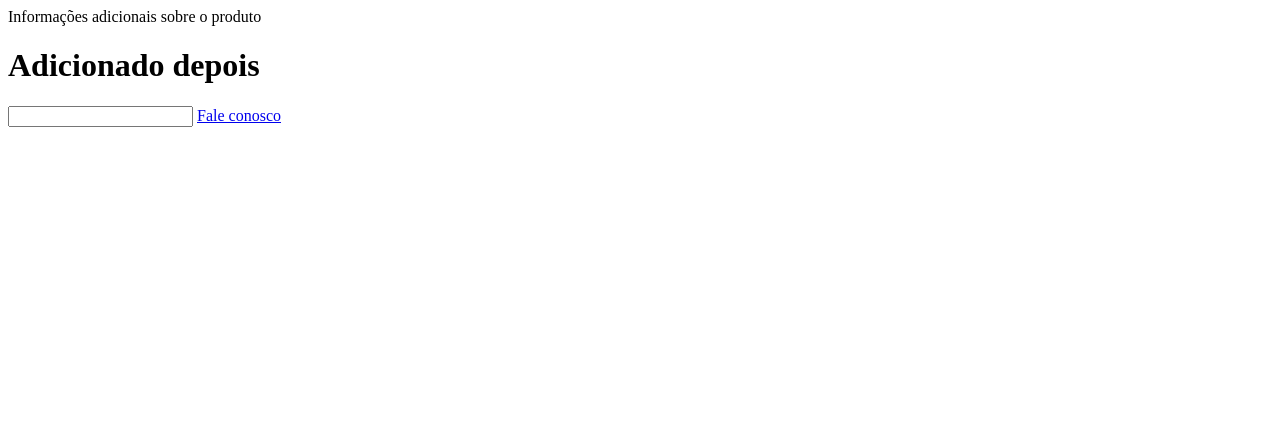
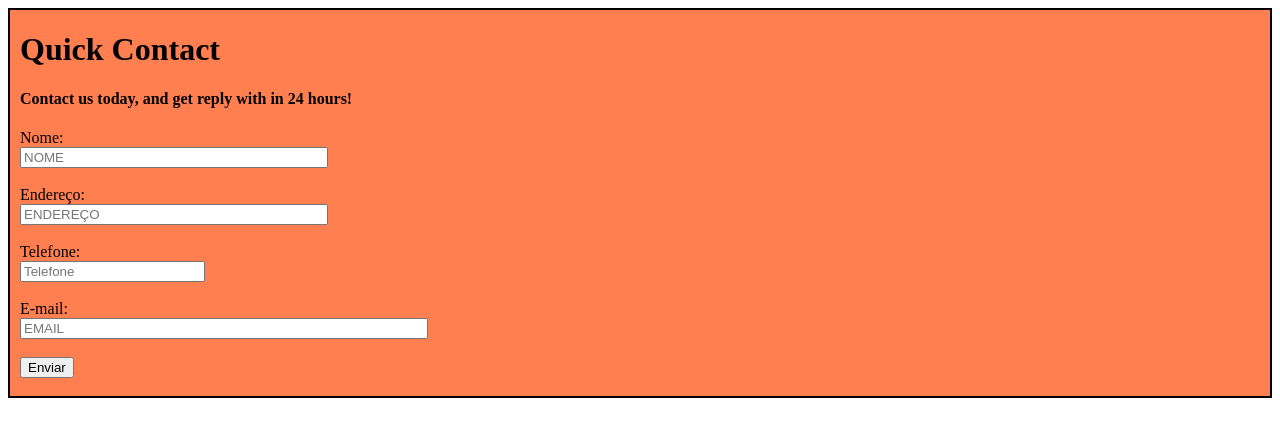
Before and after one commit to Leandromrbs/aprendendo_python, a plain HTML site: page index.html in a window 1280 px wide. Drawn offline with Linux system fonts and the light colour scheme.

Commit message:
novo formulario

```diff
--- a/index.html
+++ b/index.html
@@ -1,23 +1,44 @@
-<DOCTYPE html>
+<!DOCTYPE html>
+<html lang="en">
+<head>
+    <meta charset="UTF-8">
+    <meta http-equiv="X-UA-Compatible" content="IE=edge">
+    <meta name="viewport" content="width=device-width, initial-scale=1.0">
+    <title>Cadastro de Clientes</title>
+    <style>
+        div {
+        width: 300;
+        height: 300;
+        background-color: coral;
+        padding-left: 10px;
+        border: 2px solid black;
+        }
 
-<html lang="en">
+        input[type="text"] {
+        width: 300px;
+        text-transform: uppercase;
+        }
 
-<head>
+        input[type="email"] {
+        width: 400px;
+        text-transform: uppercase;
+        }
 
-<meta charset="UTF-8">
-
-<title>Cliente</title>
-
+    </style>
 </head>
-
 <body>
-
-<hl>Informações adicionais sobre o produto</hl>
-<h1>Adicionado depois</h1>
-<input type="text" maxlength="20">
-
-<a href="mailto:cliente@dominio.com?subject=Sobre o produto&body=Prezado Sr.:Gostaria de receber mais informações sobre o produto.">Fale conosco</a>
-
+    <div>
+        <h1>Quick Contact</h1>
+        <h4>Contact us today, and get reply with in 24 hours!</h4>
+        <label>Nome:</label><br>
+        <input type="text" maxlength="40" placeholder="Nome"><br><br>
+        <label>Endereço:</label><br>
+        <input type="text" maxlength="40" placeholder="Endereço"><br><br>
+        <label>Telefone:</label><br>
+        <input type="tel" maxlength="30" placeholder="Telefone"><br><br>
+        <label>E-mail:</label><br>
+        <input type="email" maxlength="30" placeholder="Email"><br><b></b><br>
+        <input type="submit" value="Enviar" id="button"><br><br>
+    </div>
 </body>
-
 </html>
```
